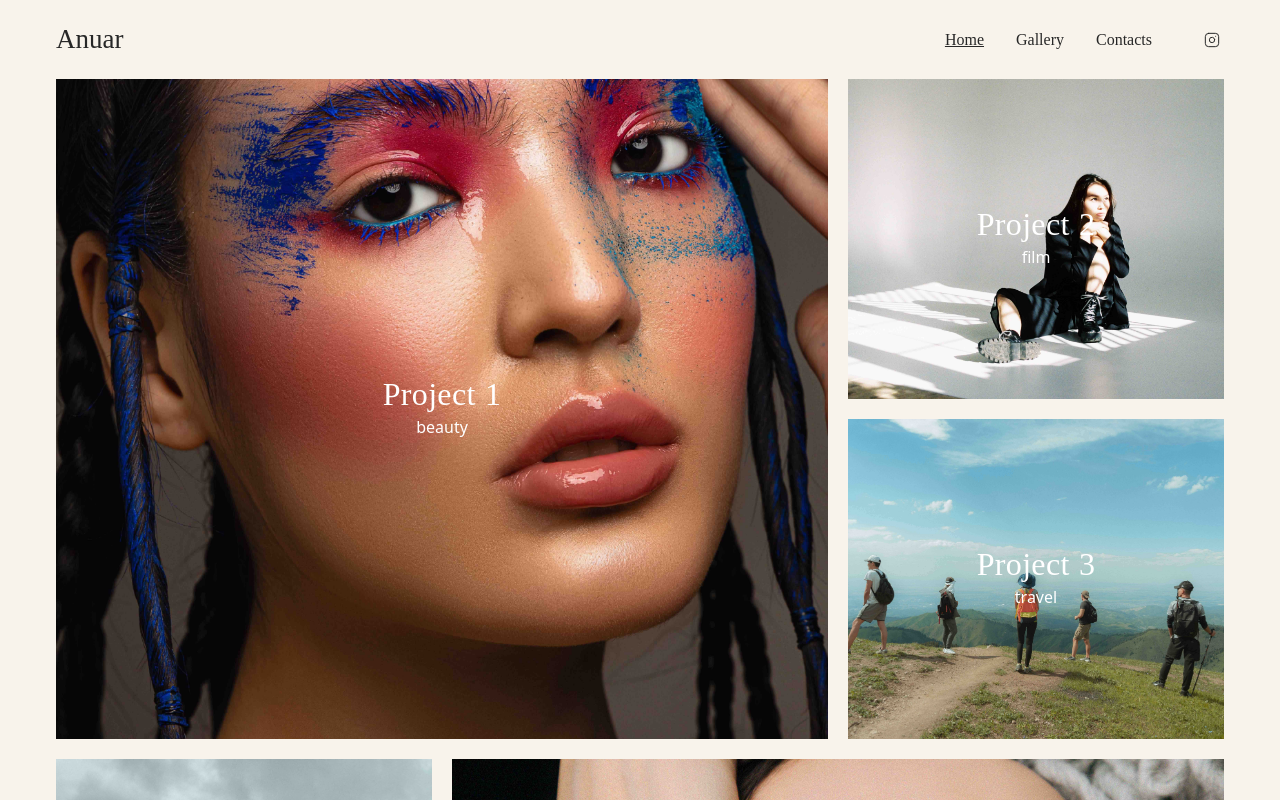
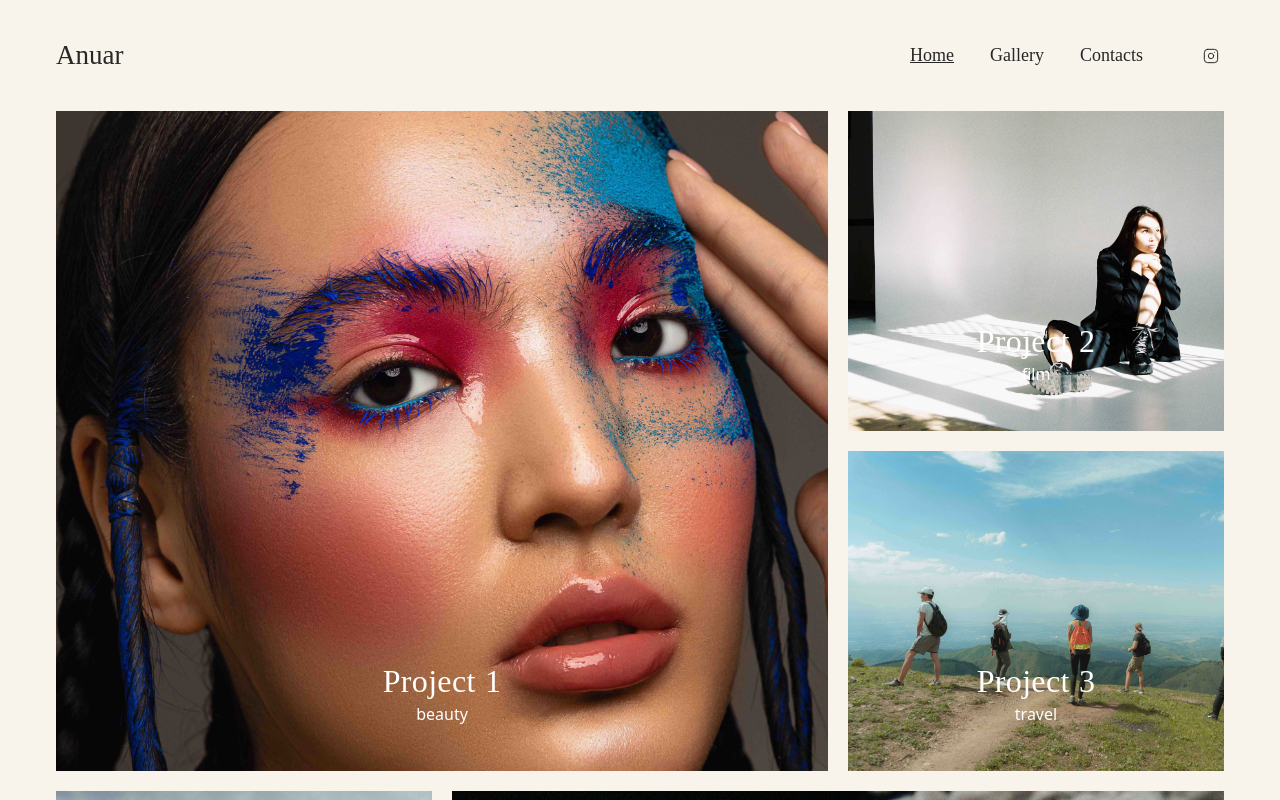
Before and after one commit to EdelAlan/anuar_gb, a Nuxt app: page / in a window 1280 px wide. Shown: the top 800 px of the page. Built offline with nearby package versions, Linux system fonts and the light colour scheme; what v-img would draw is missing.

Commit message:
style fixes

```diff
--- a/components/header.vue
+++ b/components/header.vue
@@ -39,7 +39,7 @@ export default {
 
 .header {
   width: 100%;
-  padding: 1.5em 0;
+  padding: 2.5em 0;
   height: max-content;
   display: flex;
   justify-content: space-between;
@@ -52,6 +52,7 @@ export default {
 }
 
 .header_buttons {
+  font-size: 18px;
   display: flex;
   justify-content: space-between;
   align-items: center;
@@ -95,6 +96,9 @@ export default {
 }
 
 @media only screen and (max-width: 500px) {
+  .header {
+    align-items: flex-end;
+  }
   .header_buttons {
     display: flex;
     justify-content: space-between;
--- a/pages/gallery.vue
+++ b/pages/gallery.vue
@@ -20,9 +20,6 @@ export default {
     return {
       photos: [
         {
-          url: require('~/assets/images/3.jpg')
-        },
-        {
           url: require('~/assets/images/2020-06-11_Frame-34.JPG')
         },
         {
@@ -42,6 +39,9 @@ export default {
         },
         {
           url: require('~/assets/images/IMG_9939.jpg')
+        },
+        {
+          url: require('~/assets/images/3.jpg')
         },
         {
           url: require('~/assets/images/MasterClass_Day20268-3V.jpg')
@@ -64,9 +64,11 @@ export default {
    column-gap:           0px;
 }
 
+.gallery-photo {
+  transition: filter .5s ease;
+}
 .gallery-photo:hover {
-  opacity: .75;
-  transition: opacity .5s ease;
+  filter: brightness(75%);
 }
 
 .gallery-img {
--- a/pages/index.vue
+++ b/pages/index.vue
@@ -3,10 +3,12 @@
     <div
       v-for="(project, idx) in projects"
       :key="idx"
-      :style="{ 'grid-area': project.grid_area }"
+      :style="{
+        'grid-area': project.grid_area,
+        'background-image': `url(${project.preview_url})`
+      }"
       class="card"
     >
-      <img class="preview_photo" :src="project.preview_url">
       <div class="card-description">
         <span class="card-label" v-text="project.label" />
         <span class="card-meta" v-text="project.meta" />
@@ -74,17 +76,17 @@ export default {
   width: 100%;
   height: 100%;
   position: relative;
+  cursor: pointer;
+  transition: filter .5s ease;
+  background-size: cover;
+  background-repeat: no-repeat;
 }
 
-.preview_photo {
-  object-fit: cover;
-  width: 100%;
-  height: 100%;
-  transition: filter .5s ease;
+.card:hover > .card-description {
+  color: #000;
 }
 
-.preview_photo:hover {
-  cursor: pointer;
+.card:hover {
   filter: brightness(75%);
 }
 
@@ -104,15 +106,11 @@ export default {
   justify-content: center;
   align-items: center;
   text-align: center;
-  top: 50%;
+  bottom: .5em;
   left: 50%;
   transform: translate(-50%, -50%);
   color: #fff;
-}
-
-.card:hover .preview_photo {
-  cursor: pointer;
-  filter: brightness(75%);
+  transition: all .5s ease;
 }
 
 .card-meta {
```
